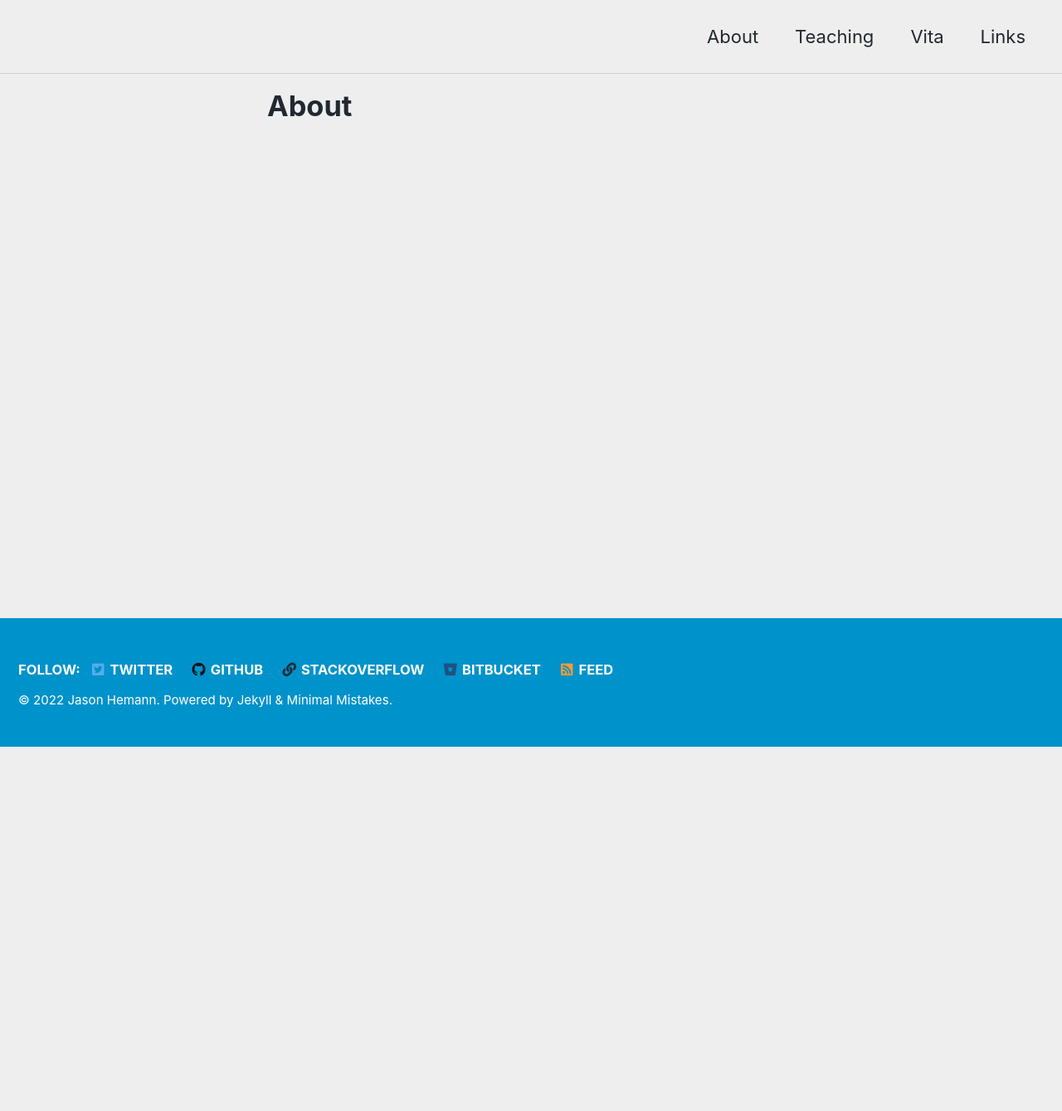
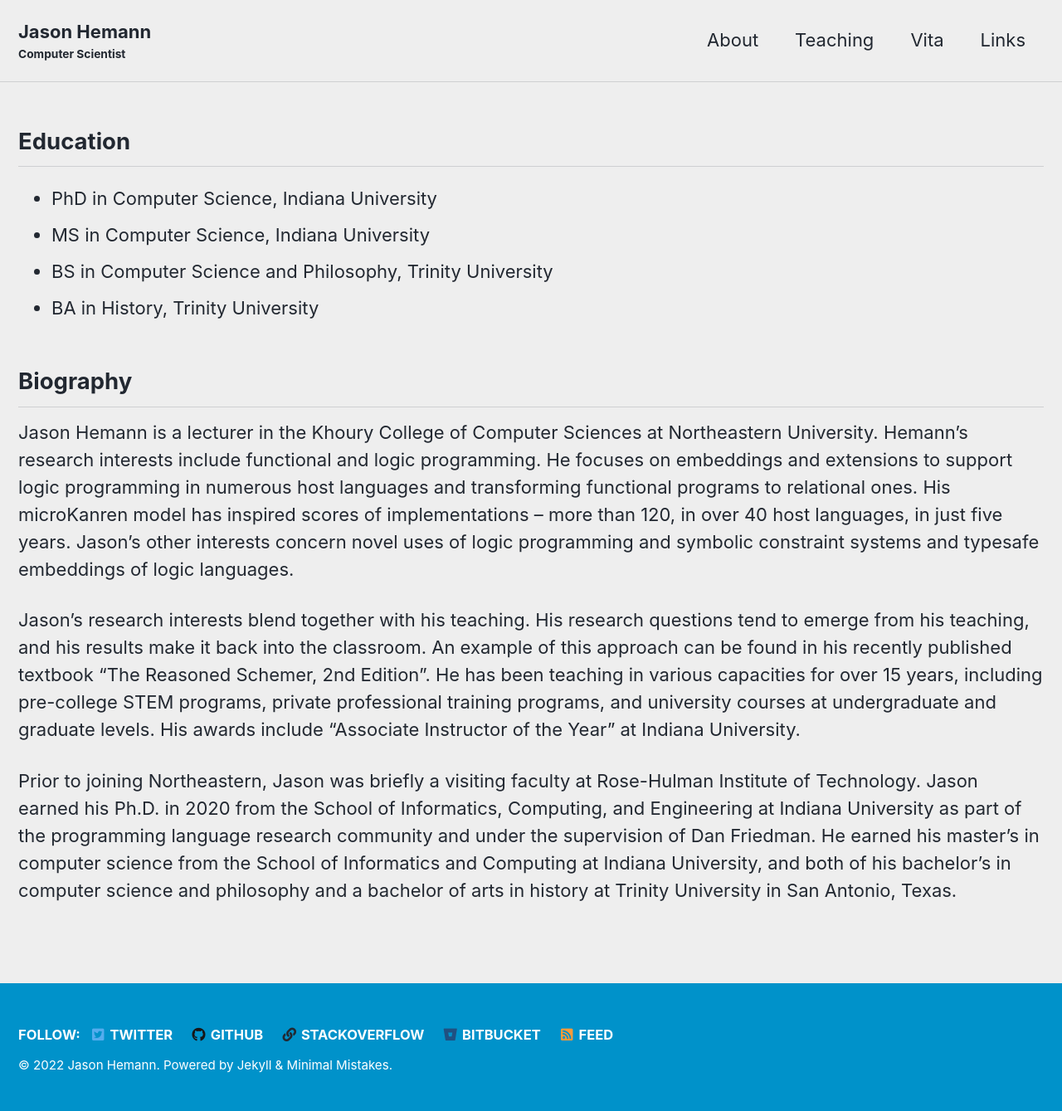
Before and after one commit to jasonhemann/jasonhemann.github.io, a Jekyll site: the page built from about.md, in a window 1280 px wide. Shown: the whole page at 83% size. Built offline with Jekyll 4.4.1, drawn with Linux system fonts in a browser that asks for light colours; cached includes are drawn as plain includes; before the commit the page ends 900 px from its top, so only the background shows below that.

Commit message:
Adding up personal website additions w/background and layouts

```diff
--- a/_config.yml
+++ b/_config.yml
@@ -29,7 +29,7 @@ minimal_mistakes_skin    : "air" # "air", "aqua", "contrast", "dark", "dirt", "n
 locale                   : "en-US"
 title                    : "Jason Hemann"
 title_separator          : "-"
-subtitle                 : # site tagline that appears below site title in masthead
+subtitle                 : "Computer Scientist" # site tagline that appears below site title in masthead
 name                     : "Jason Hemann"
 description              : "Personal Site."
 url                      : "http://jasonhemann.github.io"
@@ -37,7 +37,7 @@ baseurl                  : ""
 repository               : "jasonhemann/jasonhemann.github.io"
 teaser                   : # path of fallback teaser image, e.g. "/assets/images/500x300.png"
 logo                     : # path of logo image to display in the masthead, e.g. "/assets/images/88x88.png"
-masthead_title           : " " # overrides the website title displayed in the masthead, use " " for no title
+masthead_title           : "Jason Hemann" # overrides the website title displayed in the masthead, use " " for no title
 # breadcrumbs            : false # true, false (default)
 words_per_minute         : 200
 comments:
--- a/_data/navigation.yml
+++ b/_data/navigation.yml
@@ -5,9 +5,8 @@ main:
   - title: "Teaching"
     url: /teaching/
   - title: "Vita"
-    url: /vita/
+    url: /assets/docs/vita.pdf
   - title: "Links"
-
     url: /links/
 
 # # sidebar links
--- a/about.md
+++ b/about.md
@@ -1,4 +1,44 @@
 ---
 title: About
-layout: single
+layout: splash
 ---
+
+
+
+## Education
+- PhD in Computer Science, Indiana University
+- MS in Computer Science, Indiana University
+- BS in Computer Science and Philosophy, Trinity University
+- BA in History, Trinity University
+
+## Biography
+
+Jason Hemann is a lecturer in the Khoury College of Computer Sciences
+at Northeastern University. Hemann’s research interests include
+functional and logic programming. He focuses on embeddings and
+extensions to support logic programming in numerous host languages and
+transforming functional programs to relational ones. His microKanren
+model has inspired scores of implementations – more than 120, in over
+40 host languages, in just five years. Jason’s other interests concern
+novel uses of logic programming and symbolic constraint systems and
+typesafe embeddings of logic languages.
+
+Jason’s research interests blend together with his teaching. His
+research questions tend to emerge from his teaching, and his results
+make it back into the classroom. An example of this approach can be
+found in his recently published textbook “The Reasoned Schemer, 2nd
+Edition”. He has been teaching in various capacities for over 15
+years, including pre-college STEM programs, private professional
+training programs, and university courses at undergraduate and
+graduate levels. His awards include “Associate Instructor of the Year”
+at Indiana University.
+
+Prior to joining Northeastern, Jason was briefly a visiting faculty at
+Rose-Hulman Institute of Technology. Jason earned his Ph.D. in 2020
+from the School of Informatics, Computing, and Engineering at Indiana
+University as part of the programming language research community and
+under the supervision of Dan Friedman. He earned his master’s in
+computer science from the School of Informatics and Computing at
+Indiana University, and both of his bachelor’s in computer science and
+philosophy and a bachelor of arts in history at Trinity University in
+San Antonio, Texas.
--- a/index.html
+++ b/index.html
@@ -3,5 +3,5 @@ layout: home
 author_profile: true
 ---
 
-{% capture my_include %}{% include mainpage.md %}{% endcapture %}
-{{ my_include | markdownify }}
+<!-- {% capture my_include %}{% include mainpage.md %}{% endcapture %} -->
+<!-- {{ my_include | markdownify }} -->
```
Also changed, not shown: links.md (+1 -1 lines), teaching.md (+5 -3 lines).
